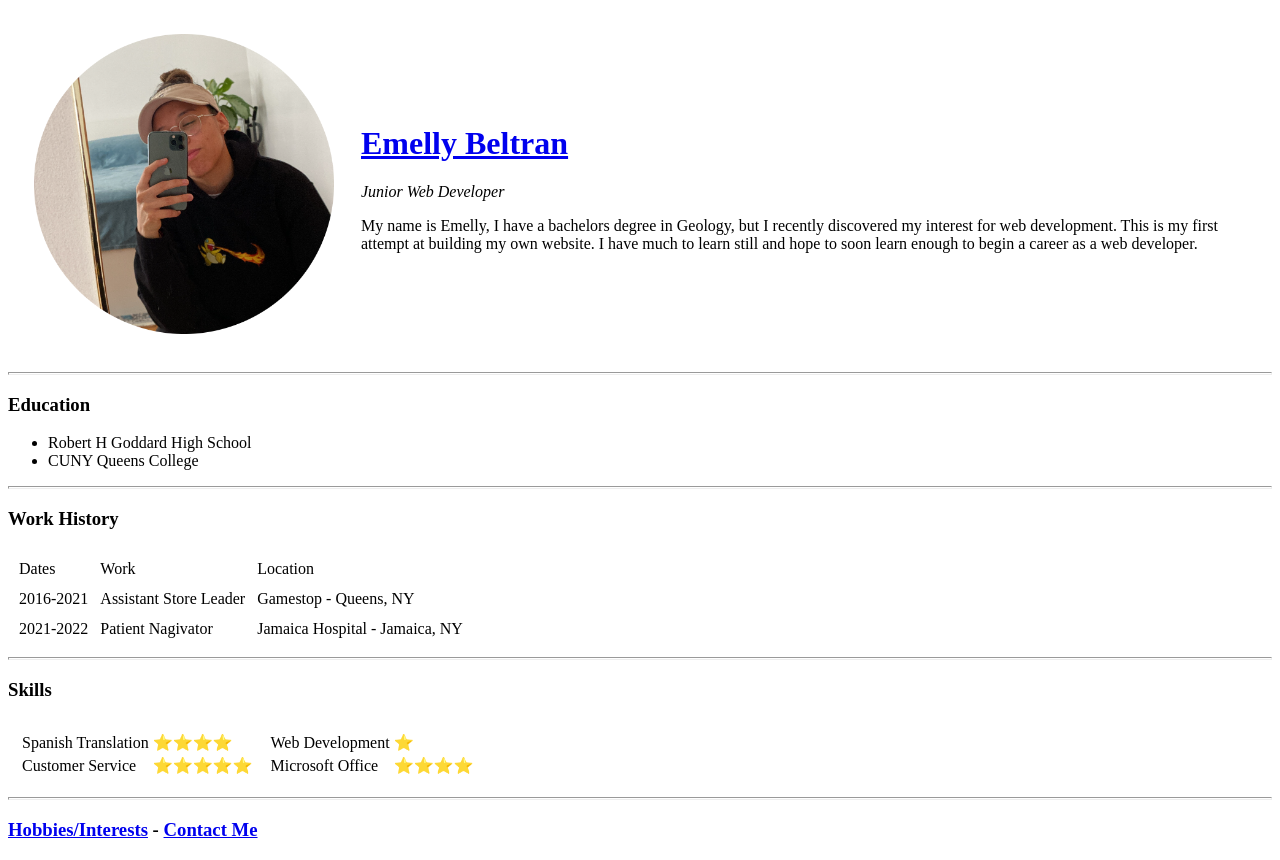
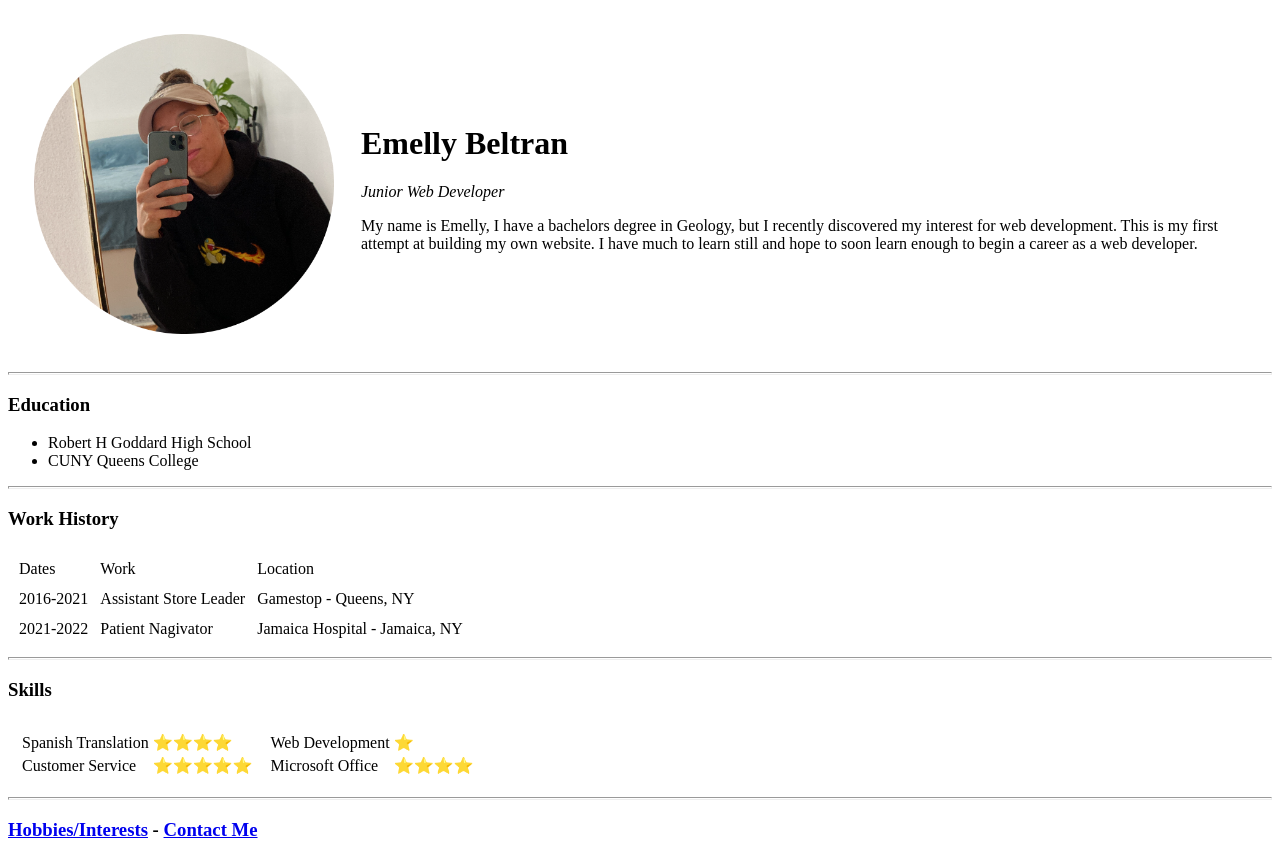
Before and after one commit to emellyb1/CV, a plain HTML site: page index.html in a window 1280 px wide. Drawn offline with Linux system fonts and the light colour scheme.

Commit message:
Update index.html
Remove my instagram from public

```diff
--- a/index.html
+++ b/index.html
@@ -10,7 +10,7 @@
   <table cellspacing="25">
     <tr>
       <td><img src="Images/emelly.png" alt="Emelly profile picture" width="300" height="300"></td>
-      <td><h1><strong><a href="https://www.instagram.com/emellyb1/">Emelly Beltran</a></strong></h1>
+      <td><h1><strong>Emelly Beltran</strong></h1>
       <p><em>Junior Web Developer</em></p>
       <p>My name is Emelly, I have a bachelors degree in Geology, but I recently
       discovered my interest for web development. This is my first attempt at
```
